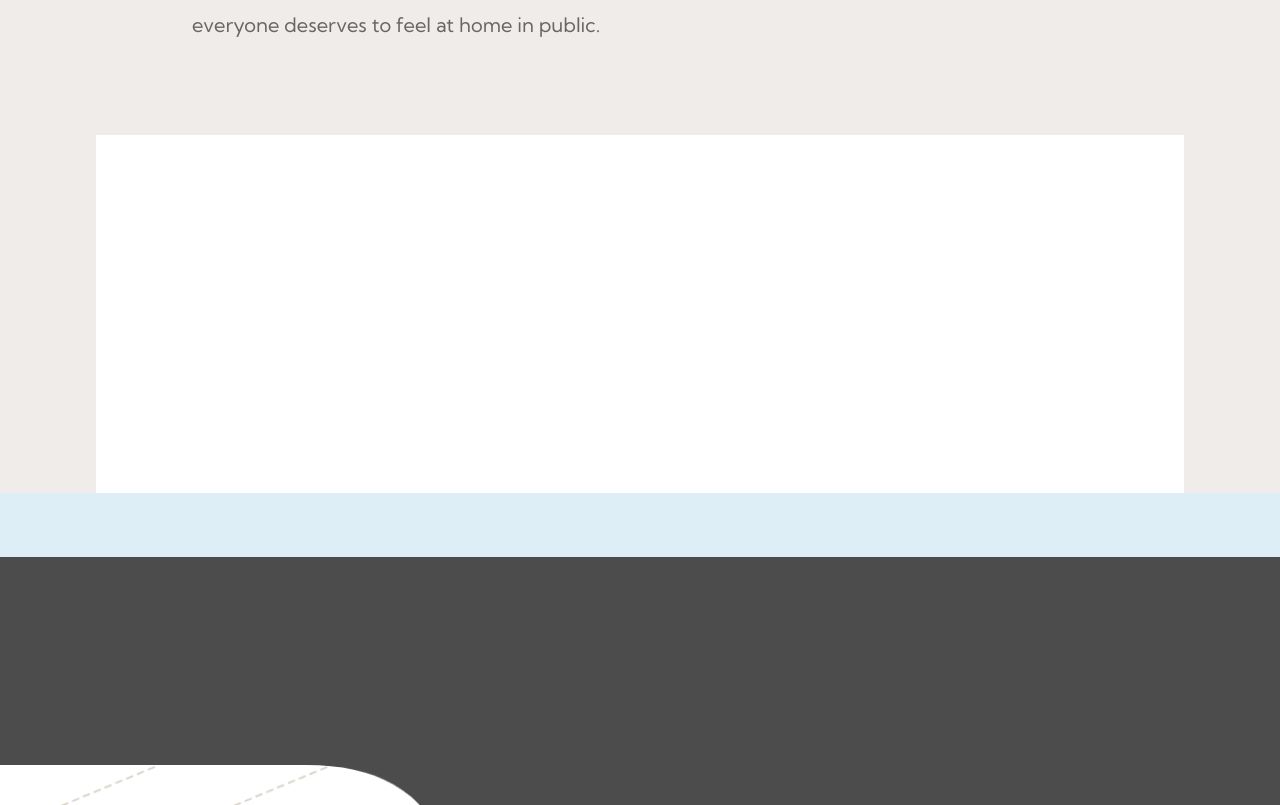
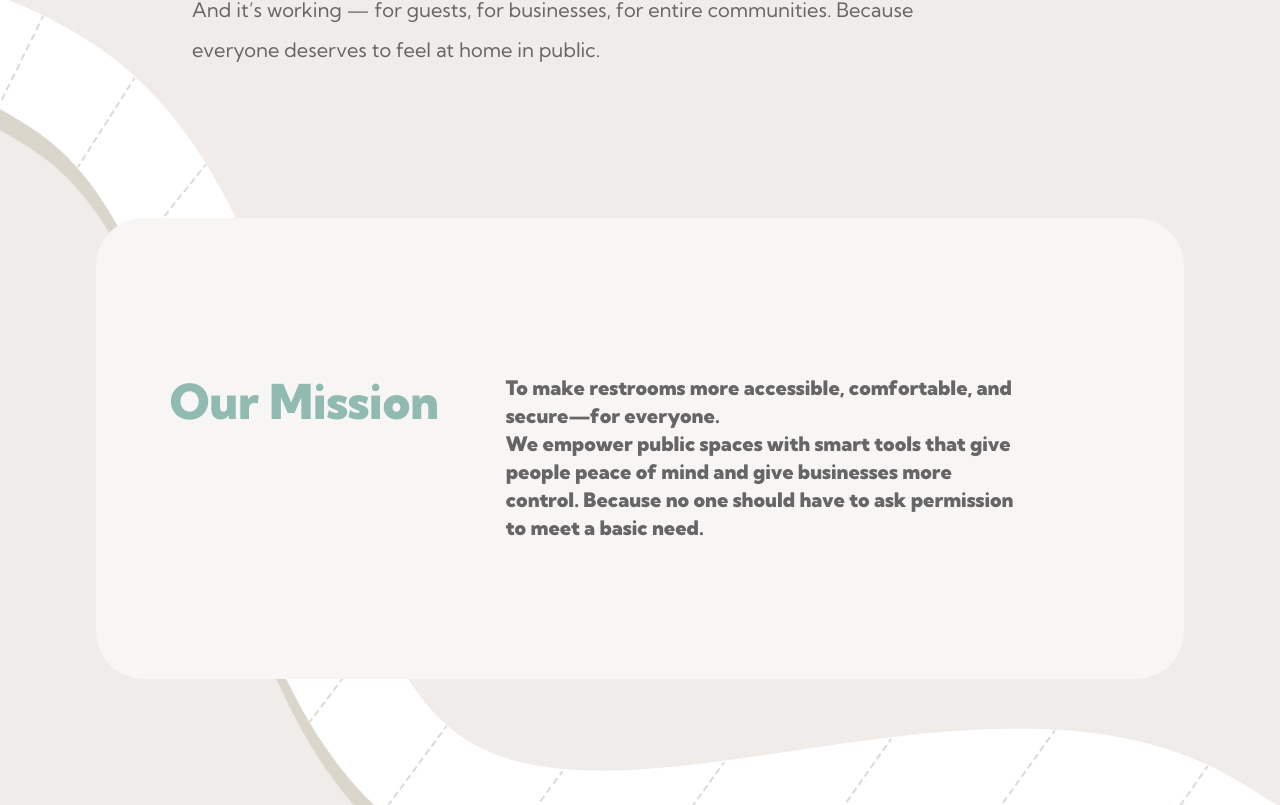
Before and after one commit to AbdulRehman938/yedi-frontend-latest, a React (Vite) app: page /about in a window 1280 px wide. Shown: the part 1995-2800 px from the top of the page. Built offline with nearby package versions, Linux system fonts and the light colour scheme; the HTML template or start-up script is replaced by a standard one.

Commit message:
commit22

```diff
--- /dev/null
+++ b/src/components/About/Contact.jsx
@@ -0,0 +1,9 @@
+import React from 'react'
+
+const Contact = () => {
+  return (
+    <div>Contact</div>
+  )
+}
+
+export default Contact
--- a/src/components/About/Mission.jsx
+++ b/src/components/About/Mission.jsx
@@ -2,8 +2,10 @@ import React from 'react'
 
 const Mission = () => {
     return (
-        <div className='w-full h-[140vw] bg-[#efece9] relative top-[-5vw] flex flex-col justify-center items-center'>
-            <div className='h-[80%] w-[70%] flex flex-col bg-transparent justify-center items-start text-left gap-20'>
+        <>
+            {/* Desktop View - Hidden on mobile */}
+            <div className='hidden sm:flex w-full h-[180vw] bg-[#efece9] relative top-[-5vw] flex-col justify-center items-center gap-[25vw]'>
+                <div id='child1' className='h-[60%] w-[70%] flex flex-col bg-transparent justify-center items-start text-left gap-20 relative z-10'>
                     <h2 className='text-xl font-semibold text-[#B9B5A2] text-left'>Our Story</h2>
                     <div className='w-full h-[80%] flex flex-col justify-between items-start text-left'>
                         <h1 className='text-3xl font-bold text-[#55887C]'>Public restrooms used to terrify me</h1>
@@ -15,8 +17,62 @@ const Mission = () => {
                         <p className='text-xl font-normal text-[#676666] leading-loose'>And it’s working — for guests, for businesses, for entire communities. Because <br /> everyone deserves to feel at home in public.</p>
                     </div>
                 </div>
-            <div className='w-[85%] h-[20%] bg-white'></div>
+                {/* Background Image - Behind child1 and child2 */}
+                <img src="/About curved.png" alt="curved-path" className='absolute inset-0 w-full h-full object-contain top-[60vw] z-0' />
+
+                <div id='child2' className='w-[85%] h-[20%] bg-[#f7f6f4] rounded-[3rem] z-20 relative top-[-20vw] flex justify-around items-start px-10 pt-40'>
+                    <h1 className='text-5xl font-black text-[#91BAB0]'>Our Mission</h1>
+                    <div className=' w-[60%] h-[40%] rounded-[2rem] flex flex-col justify-center items-start mt-5'>
+                        <p className='text-xl font-black text-[#676666]'>To make restrooms more accessible, comfortable, and <br /> secure—for everyone.</p>
+                        <p className='text-xl font-black text-[#676666]'>We empower public spaces with smart tools that give <br /> people peace of mind and give businesses more <br /> control. Because no one should have to ask permission <br /> to meet a basic need.</p>
                     </div>
+                </div>
+            </div>
+
+            {/* Mobile View - Only visible on mobile */}
+            <div className='flex sm:hidden w-full h-[480vw] bg-[#efece9] relative flex-col items-center justify-start px-4 py-8 pt-20 gap-8'>
+                {/* Background Image - Behind mobile content */}
+                <img src="/About curved mobile.png" alt="curved-path" className='absolute inset-0 w-full h-full object-contain top-[186vw] z-0' />
+
+                <div className='w-full text-center mb-4 relative z-10 px-5'>
+                    <h2 className='text-lg font-semibold text-[#B9B5A2] mb-4 text-left'>Our Story</h2>
+                    <h1 className='text-2xl font-bold text-[#55887C] mb-6 text-left'>Public restrooms used to terrify me</h1>
+                </div>
+
+                <div className='w-full flex flex-col gap-4 text-left px-5 mt-[-10vw] relative z-10'>
+                    <p className='text-base font-normal text-[#676666] leading-relaxed'>
+                        When someone once told us, "I avoid eating out unless I'm near a restroom," we realized this wasn't just inconvenience—it was anxiety. In fact, 44% of people feel anxious about using public restrooms, whether because of privacy concerns, cleanliness, or accessibility.
+                    </p>
+                    <p className='text-base font-normal text-[#676666] leading-relaxed'>
+                        These aren't just small inconveniences—they disrupt everyday life. That's why we built Yedi.
+                    </p>
+                    <p className='text-base font-normal text-[#676666] leading-relaxed'>
+                        We've all felt it — that awkward dance in a café, wondering if you should buy something just to ask for the code. That sinking feeling when you're told, "Sorry, restrooms are for customers only." Or worse, when there isn't a restroom available at all.
+                    </p>
+                    <p className='text-base font-normal text-[#676666] leading-relaxed'>
+                        Yedi is a simple idea: make restroom access easy, respectful, and stress-free — for everyone. Using smart locks, QR codes, and a friendly app, we're unlocking doors in cities across the country. No more gatekeeping. No more awkward requests. No more worrying if you'll find a clean, accessible restroom when you need one.
+                    </p>
+                    <p className='text-base font-normal text-[#676666] leading-relaxed'>
+                        It's about more than access. It's about restoring peace of mind. It's about helping people feel welcome wherever they are. It's about transforming a daily pain point into something trustworthy and dignified.
+                    </p>
+                    <p className='text-base font-normal text-[#676666] leading-relaxed'>
+                        And it's working — for guests, for businesses, for entire communities. Because everyone deserves to feel at home in public.
+                    </p>
+                </div>
+
+                <div className='w-full bg-[#f7f6f4] rounded-2xl p-6 mt-8 relative z-10'>
+                    <h1 className='text-3xl font-black text-[#91BAB0] text-center mb-4'>Our Mission</h1>
+                    <div className='flex flex-col gap-4 text-center'>
+                        <p className='text-base font-bold text-[#676666]'>
+                            To make restrooms more accessible, comfortable, and secure—for everyone.
+                        </p>
+                        <p className='text-base font-bold text-[#676666]'>
+                            We empower public spaces with smart tools that give people peace of mind and give businesses more control. Because no one should have to ask permission to meet a basic need.
+                        </p>
+                    </div>
+                </div>
+            </div>
+        </>
     )
 }
 
```
Also changed, not shown: public/About curved mobile.png (added), public/About curved.png (added). Lines whose indentation alone changed are shown as unchanged.
